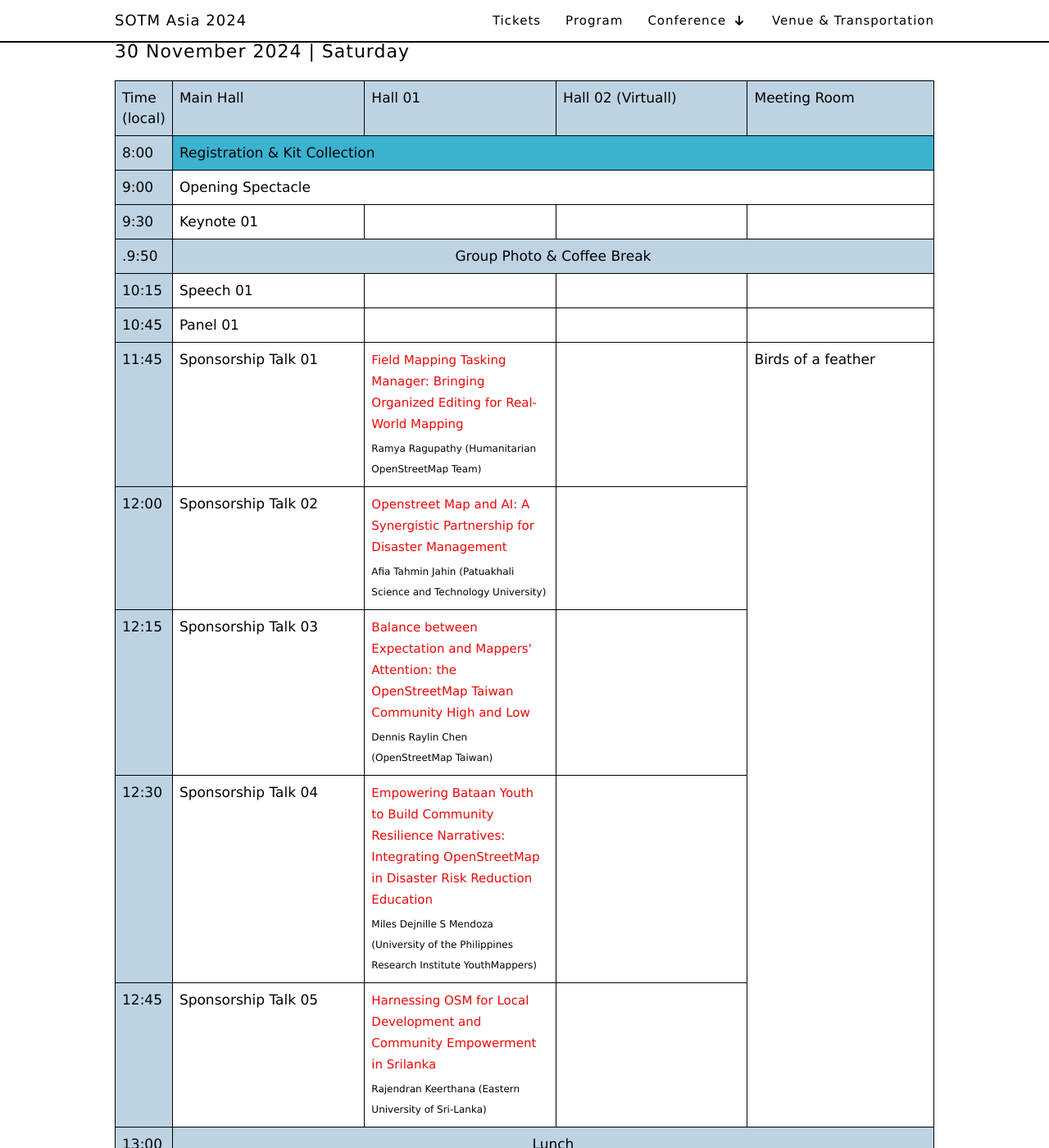
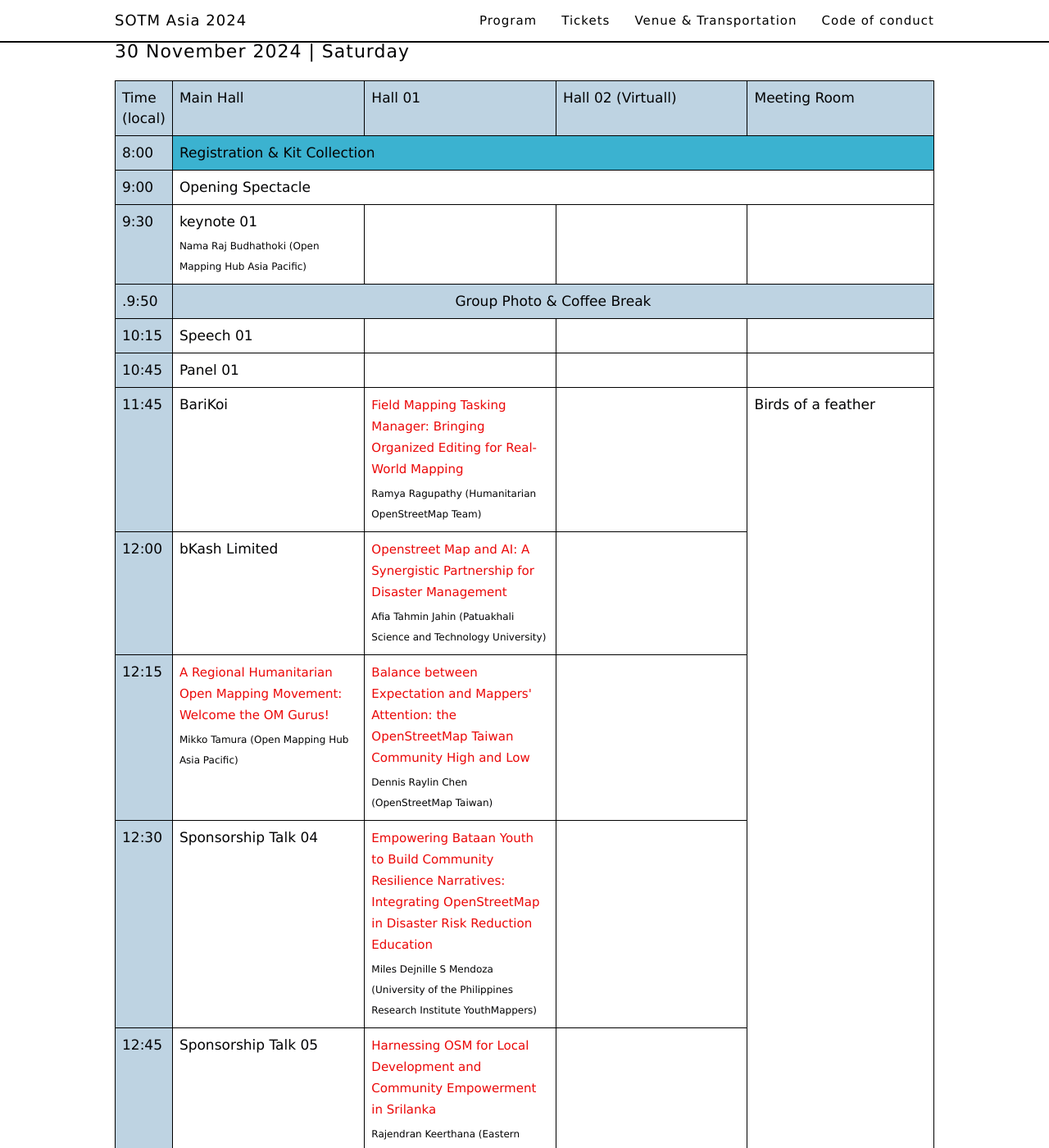
Before and after one commit to sotm-asia/sotm-asia-2024-website, a Jekyll site: the page built from program/index.html, in a window 1280 px wide and 1400 px high, scrolled down 718 px. Shown: the whole window at 82% size. Built offline with Jekyll 4.4.1, drawn with Linux system fonts in a browser that asks for light colours; some of the changed text lies outside the part shown.

Commit message:
program update

```diff
--- a/_includes/about.html
+++ b/_includes/about.html
@@ -5,7 +5,7 @@
           <div class="col10 margin2r space-bottom2">
             <h1 class="space-bottom2">State of the Map Asia 2024</h1>
             <p style="text-align: justify;">State of the Map Asia will bring together participants from around the world to discuss challenges, learn, and celebrate many years of mapping together. <a href="about" style="text-decoration: none;">......... Read More</a></p>
-             <a href="travel_support" style="text-decoration: none; color: rgb(14, 10, 248);"><h2>Non- Bangladeshi: Travel Support <span class="badge pulsate">Here !</span></h2></a>
+
 
             {% include countdown.html %}
 
--- a/_includes/footer.html
+++ b/_includes/footer.html
@@ -15,8 +15,8 @@
             <a class="block" href="{{site.baseurl}}/call4scholarship">Call for Scholarship</a> -->
             <!-- <a class="block" href="{{site.baseurl}}/share_ur_story">Share Your Story</a>
             <a class="block" href="{{site.baseurl}}/call4poster">Call for Poster</a> -->
-            <a class="block" href="{{site.baseurl}}/travel_support">Travel Support</a>
-            <a class="block" href="{{site.baseurl}}/volunteers"block>Call for Volunteers</a>
+            <!-- <a class="block" href="{{site.baseurl}}/travel_support">Travel Support</a> -->
+            <!-- <a class="block" href="{{site.baseurl}}/volunteers"block>Call for Volunteers</a> -->
             <!--<a class="block" href="{{site.baseurl}}/nominations"block>Call for Nomination</a> -->
             <!--<a class="block" href="https://lists.openstreetmap.org/pipermail/science/2021-February/000093.html">Call for applications for the Scientific Committee</a>-->
             <!-- <a class="block" href="{{site.baseurl}}/calls/academic">Call for Scientific Abstracts</a> -->
--- a/_includes/nav.html
+++ b/_includes/nav.html
@@ -17,10 +17,10 @@
                         <a class="page-scroll" href="#page-top"></a>
                     </li>
 
+                  <li><a class="{% if page.url contains '/program' %}active{% endif %}" href="{{site.baseurl}}/program">Program</a></li>
+                  <li><a class="{% if page.url contains '/tickets' %}active{% endif %}" href="{{site.baseurl}}/tickets">Tickets</a></li>
 
-                  <li><a class="{% if page.url contains '/tickets' %}active{% endif %}" href="{{site.baseurl}}/tickets">Tickets</a></li>
-                  <li><a class="{% if page.url contains '/program' %}active{% endif %}" href="{{site.baseurl}}/program">Program</a></li>
-                  <li class="nav-item dropdown btn-hover navbar-main-collapse">
+                  <!-- <li class="nav-item dropdown btn-hover navbar-main-collapse">
                       <a class="nav-link page-scroll" data-toggle="dropdown" href="">Conference <i class="icon down animated"></i></a>
                       <ul class="nav navbar-nav dropdown-menu">
                          <!-- <li><a class="{% if page.url contains '/call4proposal' %}active{% endif %}" href="{{site.baseurl}}/call4proposal">Call for Proposal</a></li>
@@ -28,7 +28,7 @@
                          <!-- <li><a class="{% if page.url contains '/share_ur_story' %}active{% endif %}" href="{{site.baseurl}}/share_ur_story">Share Your Story</a></li>
                          <li><a class="{% if page.url contains '/call4poster' %}active{% endif %}" href="{{site.baseurl}}/call4poster">Call for Posters</a></li> -->
                          <!-- <li><a class="{% if page.url contains '/nominations' %}active{% endif %}" href="{{site.baseurl}}/nominations">Call for Nomination</a></li> -->
-                         <li><a class="{% if page.url contains '/volunteers' %}active{% endif %}" href="{{site.baseurl}}/volunteers">Call for Volunteers</a></li>
+                         <!-- <li><a class="{% if page.url contains '/volunteers' %}active{% endif %}" href="{{site.baseurl}}/volunteers">Call for Volunteers</a></li> -->
                       </ul>
                   </li>
                   <!-- <li class="nav-item dropdown btn-hover navbar-main-collapse">
@@ -40,7 +40,7 @@
                 </li> -->
 
                   <li><a class="{% if page.url contains '/coxsbazar' %}active{% endif %}" href="{{site.baseurl}}/coxsbazar">Venue &amp; Transportation</a></li>
-
+                   <li><a class="{% if page.url contains '/coc' %}active{% endif %}" href="{{site.baseurl}}/coc">Code of conduct</a></li>
 
 
             </div>
--- a/program/index.html
+++ b/program/index.html
@@ -80,7 +80,8 @@
                                                         </tr>
                 <tr>
                     <td class="fill-blue-light">9:30</td>
-                                              <td rowspan="1" id="T095">Keynote 01</td>
+                                              <td rowspan="1" id="T095">keynote 01<br>
+<span class="speaker">Nama Raj Budhathoki (Open Mapping Hub Asia Pacific)</span> </td>
 
                                               <td rowspan="1" id="T085"> </td>
 
@@ -121,7 +122,7 @@
 
                                                         </tr>
                                                         <tr>
-                    <td class="fill-blue-light">11:45</td><td>Sponsorship Talk 01</td>
+                    <td class="fill-blue-light">11:45</td><td>BariKoi</td>
 
                                               <td rowspan="1" id="T053">
 <a href="">Field Mapping Tasking Manager: Bringing Organized Editing for Real-World Mapping</a>
@@ -135,7 +136,7 @@
                                                         </tr>
                 <tr>
                     <td class="fill-blue-light">12:00</td>
-                                              <td rowspan="1" id="S005">Sponsorship Talk 02</td>
+                                              <td rowspan="1" id="S005">bKash Limited</td>
 
                                               <td rowspan="1" id="T089"><a href="">Openstreet Map and AI: A Synergistic Partnership for Disaster Management</a>
 <br>
@@ -149,7 +150,10 @@
                 <tr>
                     <td class="fill-blue-light">12:15</td>
 
-                                              <td>Sponsorship Talk 03</td>
+                                              <td rowspan="1" id="T053">
+<a href="">A Regional Humanitarian Open Mapping Movement: Welcome the OM Gurus!</a>
+<br>
+<span class="speaker">Mikko Tamura (Open Mapping Hub Asia Pacific)</span> </td>
 
                                               <td rowspan="1" id="A33">
 <a href="">Balance between Expectation and Mappers' Attention: the OpenStreetMap Taiwan Community High and Low</a>
@@ -215,7 +219,7 @@
                 <tr>
                     <td class="fill-blue-light">14:15</td>
 
-                                              <td rowspan="1" id="T073">Organizational Talk </td>
+                                              <td rowspan="1" id="T073">World Vision </td>
 
                                               <td rowspan="1" id="A15"><a href="">Leveraging Volunteered GIS and UAV for Urban Rooftop Farming in OSM: A Case Study from Nepal</a>
 <br>
@@ -626,7 +630,10 @@
                                                                                               </tr>
                                                                                               <tr>
                                                                                                 <td class="fill-blue-light">15:00</td>
-                                                                                                                          <td rowspan="1" id="W005"> </td>
+                                                                                                                          <td rowspan="1" id="T053">
+<a href="">The Confluence of Local Knowledge and Data in Anticipatory Planning</a>
+<br>
+<span class="speaker">CartoNG, France</span> </td>
 
                                                                                                                           <td rowspan="1" id="T018"><a href="">OSM Data: A Potential Tool to Monitor the Realization of the Sustainable Development Goals (SDGs)</a>
                                                                                                                             <br>
@@ -643,7 +650,7 @@
                                     </tr>
                 <tr>
                     <td class="fill-blue-light">15:30</td>
-                                              <td rowspan="1" id="T062">Keynote 02 </td>
+                                              <td rowspan="1" id="T062">Recognition</td>
 
                                               <td id="lightning_talks_5"> </td>
                                               <td rowspan="1" id="A11"> </td>
@@ -653,12 +660,28 @@
                                                         </tr>
                 <tr>
                     <td class="fill-blue-light">16:00</td>
-                                              <td rowspan="1" id="T057">Closing </td>
+                                              <td rowspan="1" id="T057">Speech </td>
 
                                               <td id="lightning_talks_6"> </td>
                                               <td rowspan="1" id="A14"> </td>
 
-                                              <td rowspan="2" id="W020"> </td>
+                                              <td rowspan="1" id="W020"> </td>
+
+                                                        </tr>
+          <td class="fill-blue-light">16:15</td>
+                                              <td rowspan="1" id="T095">keynote 02<br>
+    <span class="speaker">Pete Master, Humanitarian OpenStreetMap Team (HOT)</span> </td>
+
+                                              <td id="lightning_talks_6"> </td>
+                                              <td rowspan="1" id="A14"> </td>
+
+                                              <td rowspan="1" id="W020"> </td>
+
+                                                        </tr>
+          <td class="fill-blue-light">16:30</td>
+                                              <td colspan="4" class="fill-blue-light scheduleBreak">Closing </td>
+
+
 
                                                         </tr>
 
```
Also changed, not shown: tickets.md (+3 -3 lines), img/app_download.png, volunteer.md (renamed from volunteers.md).
